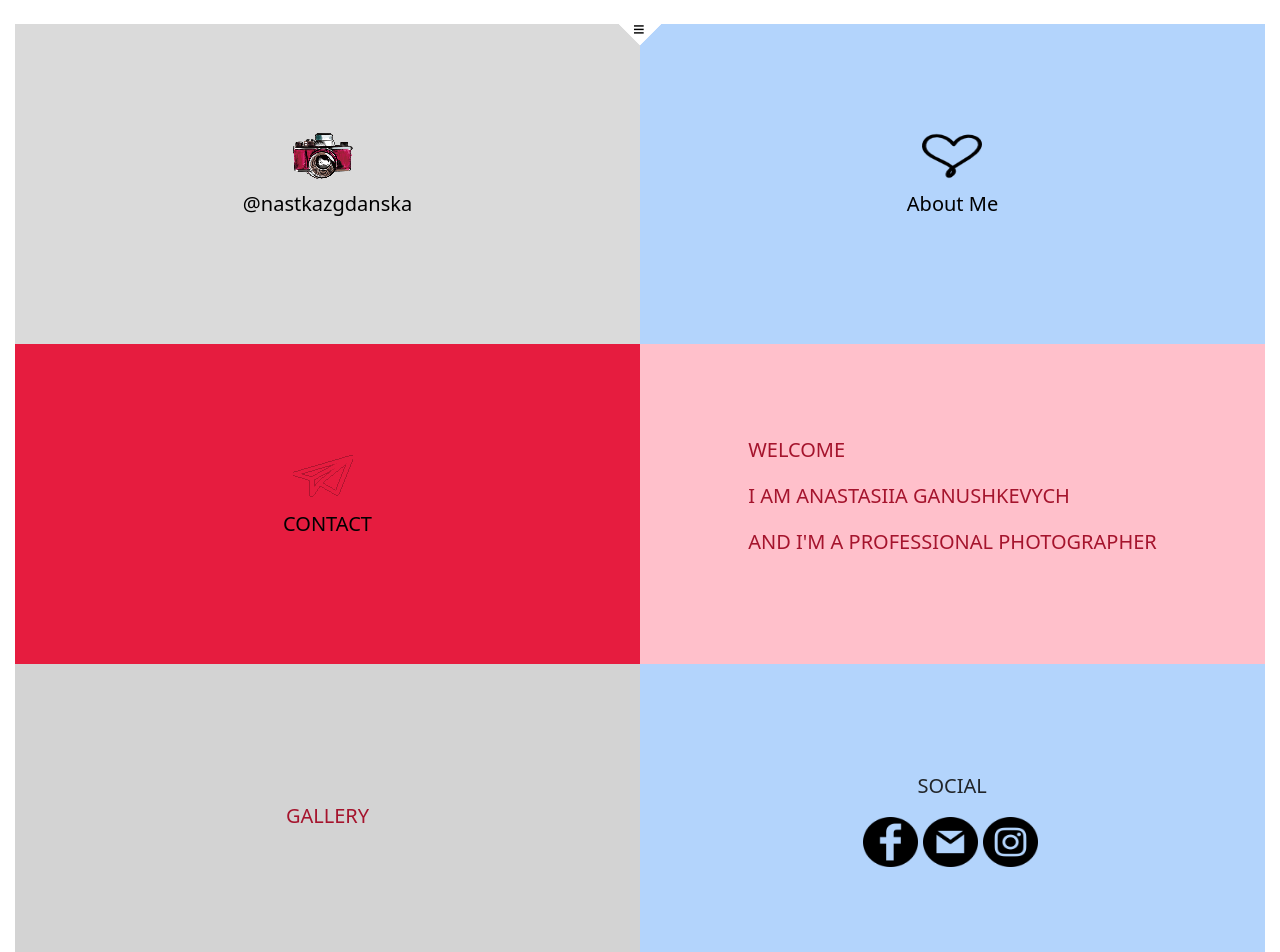
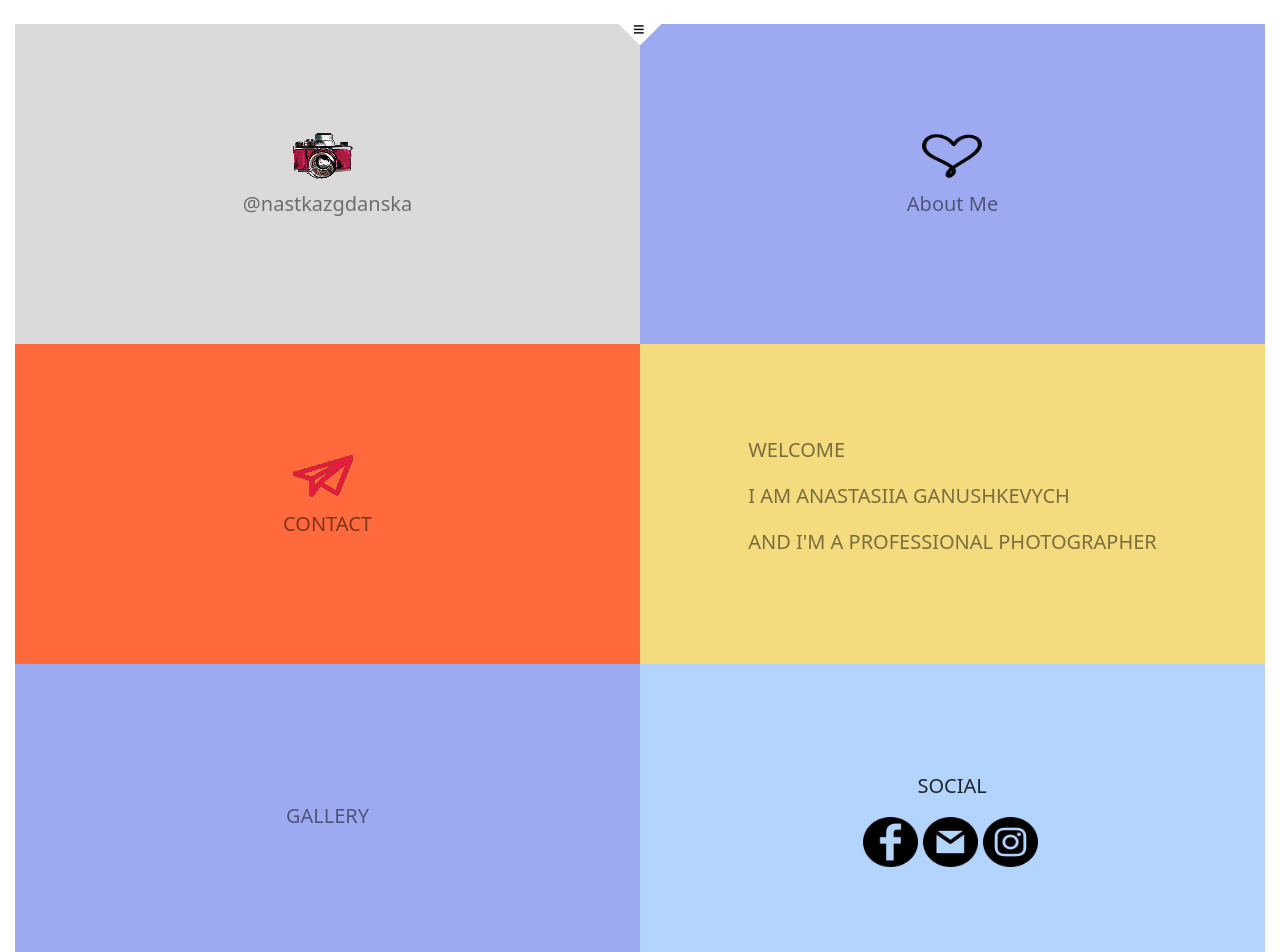
Before and after one commit to ganushkevychv/portfolio, a React (Create React App) app: page / in a window 1280 px wide. Shown: the top 952 px of the page. Built offline with nearby package versions, Linux system fonts and the light colour scheme.

Commit message:
new colors added to blocks

```diff
--- a/src/App.css
+++ b/src/App.css
@@ -23,18 +23,23 @@
   justify-content: center;
 }
 .text-block-one{
-  color: black;
+  color: rgba(0,0,0,.5);
   font-size: 20px;
 }
-.text-block-three{
-  color: #a5142d;
+.text-block-three, .text-block-five {
+  color: rgba(0,0,0,.5);
   font-size: 20px;
+}
+.text-block-five {
+  transition: transform .2s;
+}
+.text-block-five:hover{
+  transform: scale(1.5);
 }
 .text-block-six {
   font-size: 20px;
   padding-left: 55px;
 }
-
 .one {
   background-color: #dadada;
 }
@@ -42,16 +47,16 @@ a:link {
   text-decoration: none;
 }
 .two {
-  background-color: #b3d4fc;
+  background-color: #9DAAF2;
 }
 .three {
-  background-color: #e61c3f;
+  background-color: #FF6A3D;
 }
 .four {
-  background-color: pink;
+  background-color: #F4DB7D;
 }
 .five {
-  background-color: lightgrey;
+  background-color: #9DAAF2;
 }
 .six {
   background-color: #b3d4fc;
--- a/src/components/Layout.js
+++ b/src/components/Layout.js
@@ -1,4 +1,5 @@
-import React from 'react';
+import React, { useState } from 'react';
+import { Modal, ModalHeader, ModalBody } from 'reactstrap';
 import LogoSmall from '../img/icons/logosmall.png'
 import Love from '../img/icons/love.png';
 import Plane from '../img/icons/plane.png';
@@ -6,43 +7,58 @@ import Facebook from '../img/icons/facebook.png';
 import Gmail from '../img/icons/gmail.png';
 import Instagram from '../img/icons/instagram.png';
 
-const Layout = () => {
+const Layout = (props) => {
+
+  const {
+    className
+  } = props;
+
+const [modal, setModal] = useState(false);
+
+const toggle = () => setModal(!modal);
+
   return (
     <div>
 
     <div id="app" className="flex-container">
 
     <div className="block one">
-    <a href="/">
+    <div>
 
     <img
     className="img"
     src={LogoSmall}
     alt="camera"
     style={{paddingLeft:"50px",
-    paddingBottom:"10px"
+    paddingBottom:"10px",
+
   }}
     />
     <p className="text-block-one">@nastkazgdanska</p>
-    </a>
+    </div>
     <div>
 
     </div>
     </div>
 
     <div className="block two" id="block-two">
-    <a className="imgHeart" href="/About">
+    <div className="imgHeart" href="/About" onClick={toggle}>
 
       <img
-
       src={Love}
       alt="heart"
       style={{paddingLeft:"15px",
       paddingBottom:"10px"
     }}
       />
-      <p className="text-block-one">About Me</p>
-      </a>
+    <p className="text-block-one">About Me</p>
+    <Modal isOpen={modal} toggle={toggle} className={className}>
+      <ModalHeader className="modal-button-close" toggle={toggle}></ModalHeader>
+      <ModalBody>
+
+      </ModalBody>
+    </Modal>
+      </div>
     </div>
     </div>
     <div className="container-flex">
@@ -76,7 +92,7 @@ const Layout = () => {
     <div className="block five">
     <div>
       <a href="https://www.facebook.com/AnastasiiaGanushkevych/photos/?ref=page_internal" aria-label="Facebook">
-      <p className="text-block-three">GALLERY</p>
+      <p className="text-block-five">GALLERY</p>
       </a>
       </div>
 
```
